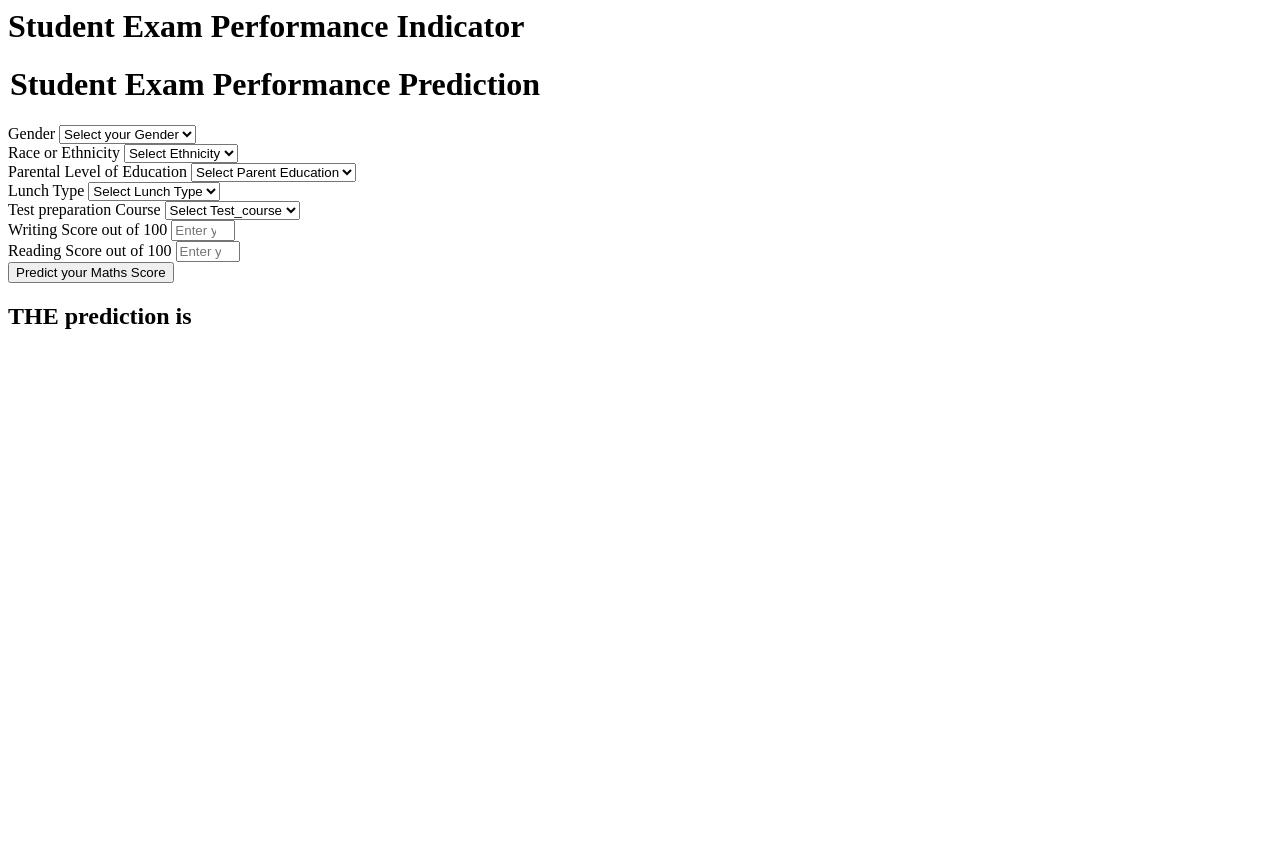
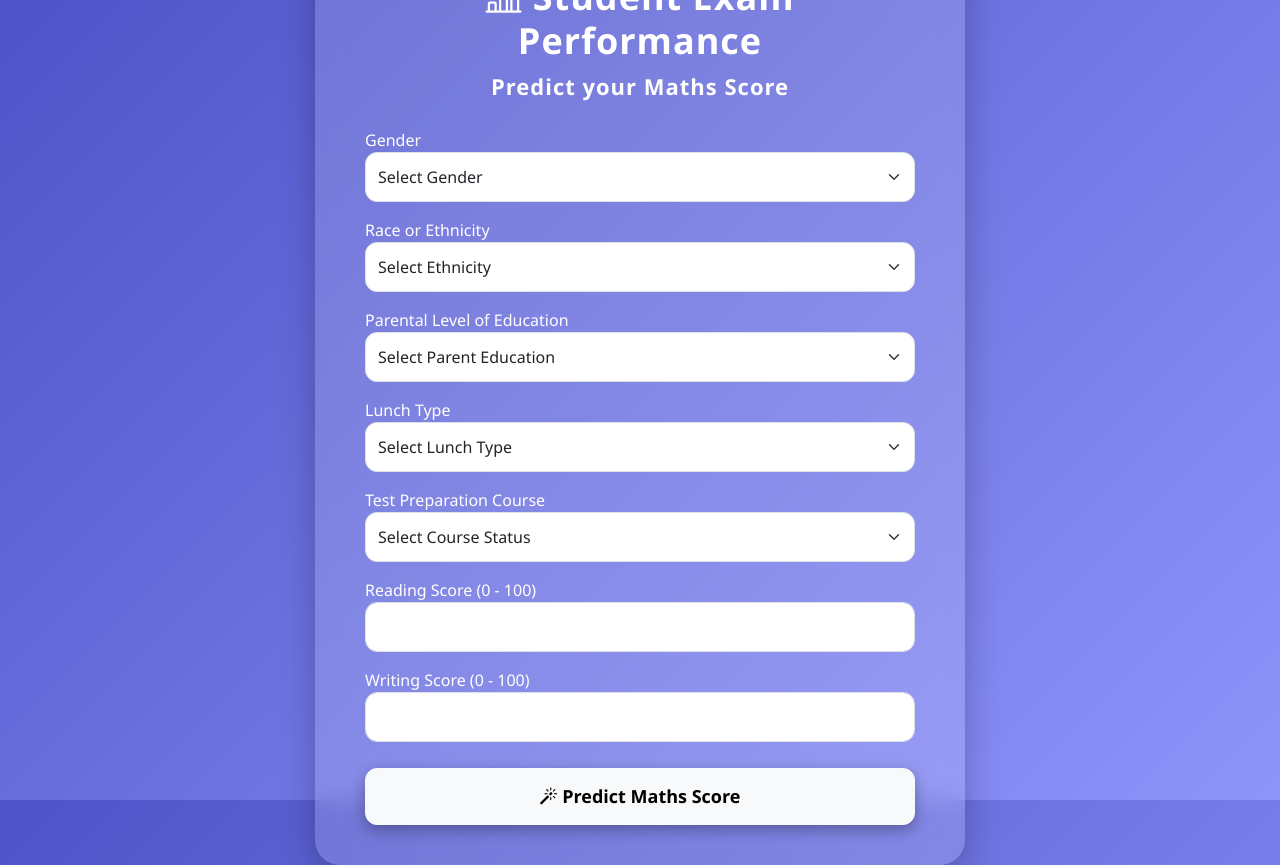
Before and after one commit to Ankit-Gupta2028/ml_project, a Flask app: page /predictdata in a window 1280 px wide. Before the commit the page ends 329 px from the top, so only its background shows below. Run offline with Flask 3, Linux system fonts and the light colour scheme.

Commit message:
UI Update

```diff
--- a/application.py
+++ b/application.py
@@ -38,4 +38,4 @@ def predict_datapoint():
         return render_template('home.html',results=results[0])
 
 if __name__ == "__main__":
-    app.run(host="0.0.0.0", port=8080, debug=True)
+    app.run(host="0.0.0.0")
--- /dev/null
+++ b/tempCodeRunnerFile.py
@@ -0,0 +1 @@
+/predictdata
--- a/templates/home.html
+++ b/templates/home.html
@@ -1,111 +1,180 @@
-<html>
+<!DOCTYPE html>
+<html lang="en">
+<head>
+    <meta charset="UTF-8">
+    <title>Student Exam Performance Predictor</title>
+
+    <!-- Bootstrap 5 CDN -->
+    <link href="https://cdn.jsdelivr.net/npm/bootstrap@5.3.0/dist/css/bootstrap.min.css" rel="stylesheet">
+
+    <!-- Icons -->
+    <link rel="stylesheet" href="https://cdn.jsdelivr.net/npm/bootstrap-icons@1.10.5/font/bootstrap-icons.css">
+
+    <style>
+        body {
+            margin: 0;
+            padding: 0;
+            background: linear-gradient(135deg, #4e54c8, #8f94fb);
+            height: 100vh;
+            display: flex;
+            justify-content: center;
+            align-items: center;
+            font-family: "Segoe UI", sans-serif;
+        }
+
+        .glass-card {
+            width: 650px;
+            padding: 40px 50px;
+            border-radius: 25px;
+            background: rgba(255, 255, 255, 0.15);
+            backdrop-filter: blur(12px);
+            box-shadow: 0 10px 35px rgba(0,0,0,0.25);
+            color: white;
+            animation: fadeIn 1s ease-in-out;
+        }
+
+        h1, legend {
+            text-align: center;
+            font-weight: 700;
+            letter-spacing: 1px;
+        }
+
+        h1 {
+            font-size: 36px;
+        }
+
+        legend {
+            font-size: 22px;
+            margin-bottom: 25px;
+        }
+
+        label {
+            font-weight: 500;
+            font-size: 16px;
+        }
+
+        .form-control, .form-select {
+            border-radius: 12px;
+            padding: 12px;
+            font-size: 16px;
+        }
+
+        .btn-custom {
+            margin-top: 10px;
+            padding: 14px;
+            font-size: 18px;
+            font-weight: 600;
+            border-radius: 12px;
+            box-shadow: 0 5px 15px rgba(0,0,0,0.3);
+            transition: all 0.3s ease-in-out;
+        }
+
+        .btn-custom:hover {
+            transform: translateY(-3px);
+            box-shadow: 0 8px 20px rgba(0,0,0,0.45);
+        }
+
+        .prediction-box {
+            margin-top: 25px;
+            padding: 18px;
+            background: rgba(255,255,255,0.2);
+            border-radius: 15px;
+            font-size: 22px;
+            text-align: center;
+            font-weight: 600;
+        }
+
+        @keyframes fadeIn {
+            from { opacity: 0; transform: translateY(-20px); }
+            to   { opacity: 1; transform: translateY(0); }
+        }
+    </style>
+
+</head>
+
 <body>
-    <div class="login">
-       <h1>Student Exam Performance Indicator</h1>
 
-       <form action="{{ url_for('predict_datapoint')}}" method="post">
-        <h1>
-            <legend>Student Exam Performance Prediction</legend>
-        </h1>
+<div class="glass-card">
+
+    <h1><i class="bi bi-bar-chart-line"></i> Student Exam Performance</h1>
+    <legend>Predict your Maths Score</legend>
+
+    <form action="{{ url_for('predict_datapoint') }}" method="post">
+
         <div class="mb-3">
-            <label class="form-label">Gender</label>
-            <select class="form-control" name="gender" placeholder="Enter you Gender" required>
-                <option class="placeholder" selected disabled value="">Select your Gender</option>
-                <option value="male">
-                    Male
-                </option>
-                <option value="female">
-                    Female
-                </option>
+            <label>Gender</label>
+            <select class="form-select" name="gender" required>
+                <option selected disabled value="">Select Gender</option>
+                <option value="male">Male</option>
+                <option value="female">Female</option>
             </select>
         </div>
+
         <div class="mb-3">
-            <label class="form-label">Race or Ethnicity</label>
-            <select class="form-control" name="ethnicity" placeholder="Enter you ethnicity" required>
-                <option class="placeholder" selected disabled value="">Select Ethnicity</option>
-                <option value="group A">
-                    Group A
-                </option>
-                <option value="group B">
-                    Group B
-                </option>
-                <option value="group C">
-                    Group C
-                </option>
-                <option value="group D">
-                    Group D
-                </option>
-                <option value="group E">
-                    Group E
-                </option>
+            <label>Race or Ethnicity</label>
+            <select class="form-select" name="ethnicity" required>
+                <option selected disabled value="">Select Ethnicity</option>
+                <option value="group A">Group A</option>
+                <option value="group B">Group B</option>
+                <option value="group C">Group C</option>
+                <option value="group D">Group D</option>
+                <option value="group E">Group E</option>
             </select>
         </div>
+
         <div class="mb-3">
-            <label class="form-label">Parental Level of Education</label>
-            <select class="form-control" name="parental_level_of_education"
-                placeholder="Enter you Parent Education" required>
-                <option class="placeholder" selected disabled value="">Select Parent Education</option>
-                <option value="associate's degree">
-                    associate's degree
-                </option>
-                <option value="bachelor's degree">
-                    bachelor's degree
-                </option>
-                <option value="high school">
-                    high school
-                </option>
-                <option value="master's degree">
-                    master's degree
-                </option>
-                <option value="some college">
-                    some college
-                </option>
-                <option value="some high school">
-                    some high school
-                </option>
+            <label>Parental Level of Education</label>
+            <select class="form-select" name="parental_level_of_education" required>
+                <option selected disabled value="">Select Parent Education</option>
+                <option value="associate's degree">Associate's Degree</option>
+                <option value="bachelor's degree">Bachelor's Degree</option>
+                <option value="high school">High School</option>
+                <option value="master's degree">Master's Degree</option>
+                <option value="some college">Some College</option>
+                <option value="some high school">Some High School</option>
             </select>
         </div>
+
         <div class="mb-3">
-            <label class="form-label">Lunch Type</label>
-            <select class="form-control" name="lunch" placeholder="Enter you Lunch" required>
-                <option class="placeholder" selected disabled value="">Select Lunch Type</option>
-                <option value="free/reduced">
-                    free/reduced
-                </option>
-                <option value="standard">
-                    standard
-                </option>
+            <label>Lunch Type</label>
+            <select class="form-select" name="lunch" required>
+                <option selected disabled value="">Select Lunch Type</option>
+                <option value="free/reduced">Free/Reduced</option>
+                <option value="standard">Standard</option>
             </select>
         </div>
+
         <div class="mb-3">
-            <label class="form-label">Test preparation Course</label>
-            <select class="form-control" name="test_preparation_course" placeholder="Enter you Course"
-                required>
-                <option class="placeholder" selected disabled value="">Select Test_course</option>
-                <option value="none">
-                    None
-                </option>
-                <option value="completed">
-                    Completed
-                </option>
+            <label>Test Preparation Course</label>
+            <select class="form-select" name="test_preparation_course" required>
+                <option selected disabled value="">Select Course Status</option>
+                <option value="none">None</option>
+                <option value="completed">Completed</option>
             </select>
         </div>
+
         <div class="mb-3">
-            <label class="form-label">Writing Score out of 100</label>
-            <input class="form-control" type="number" name="reading_score"
-                placeholder="Enter your Reading score" min='0' max='100' />
+            <label>Reading Score (0 - 100)</label>
+            <input class="form-control" type="number" name="reading_score" min="0" max="100" required>
         </div>
+
         <div class="mb-3">
-            <label class="form-label">Reading Score out of 100</label>
-            <input class="form-control" type="number" name="writing_score"
-                placeholder="Enter your Reading Score" min='0' max='100' />
+            <label>Writing Score (0 - 100)</label>
+            <input class="form-control" type="number" name="writing_score" min="0" max="100" required>
         </div>
-        <div class="mb-3">
-            <input class="btn btn-primary" type="submit" value="Predict your Maths Score" required />
-        </div>
+
+        <button class="btn btn-light btn-custom w-100" type="submit">
+            <i class="bi bi-magic"></i> Predict Maths Score
+        </button>
     </form>
-    <h2>
-       THE  prediction is {{results}}
-    </h2>
-   <body>
+
+    {% if results %}
+    <div class="prediction-box">
+        <i class="bi bi-star-fill"></i> Prediction: {{ results }}
+    </div>
+    {% endif %}
+
+</div>
+
+</body>
 </html>
```
Also changed, not shown: templates/index.html (+65 -3 lines), src/components/tempCodeRunnerFile.py (line endings or trailing spaces), 1 other file.
